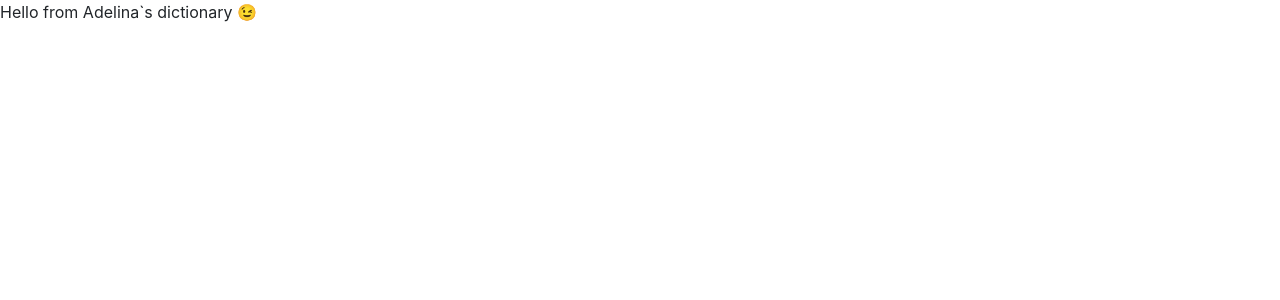
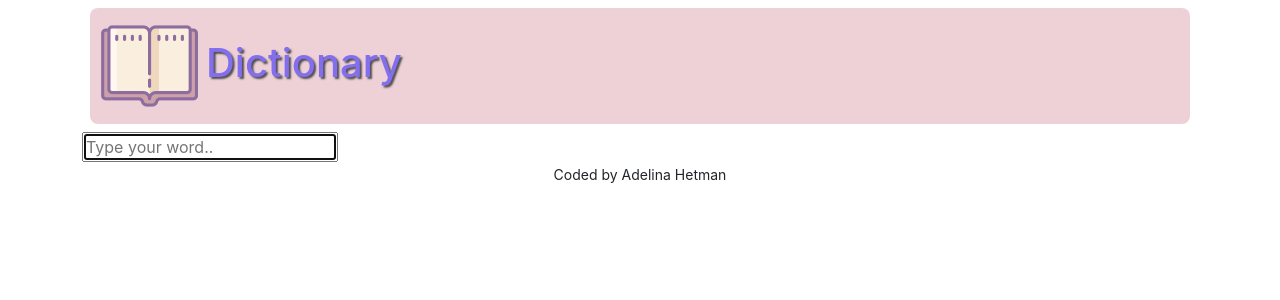
Before and after one commit to Adelina-HK/dictionary-app, a React (Create React App) app: page / in a window 1280 px wide. Shown: the top 300 px of the page. Built offline with nearby package versions, Linux system fonts and the light colour scheme.

Commit message:
Created a new component - Dictionary

```diff
--- a/src/App.css
+++ b/src/App.css
@@ -0,0 +1,6 @@
+header h1 {
+  color: rgb(131, 110, 238);
+  background: rgb(238, 209, 214);
+  text-shadow: 2px 2px 2px rgb(81, 78, 81);
+  border-radius: 8px;
+}
--- a/src/App.js
+++ b/src/App.js
@@ -1,11 +1,20 @@
 import "./App.css";
+import book from "./book.png";
+import Dictionary from "./Dictionary.js";
 
 export default function App() {
   return (
     <div className="App">
+      <div className="container">
       <header className="App-header">
-        <p>Hello from Adelina`s dictionary 😉 </p>{" "}
+        <h1 className="m-2"><img src={book} className="img-book m-2" alt="book pic" />
+          Dictionary </h1>
       </header>
+      <main>
+        <Dictionary />
+      </main>
+      <footer className="text-center"><small>Coded by Adelina Hetman</small></footer>
+    </div>
     </div>
   );
 }
--- /dev/null
+++ b/src/Dictionary.js
@@ -0,0 +1,27 @@
+import React, { useState } from "react";
+import "./Dictionary.css";
+
+export default function Dictionary() {
+  let [keyword, setKeyword] = useState("");
+
+  function search(event) {
+    event.preventDefault();
+    alert(`Searching for ${keyword} definition...`);
+  }
+
+  function handleKeywordChange(event) {
+    setKeyword(event.target.value);
+  }
+  return (
+    <div className="Dictionary">
+      <form onSubmit={search}>
+        <input
+          type="search"
+          autoFocus="on"
+          placeholder="Type your word.."
+          onChange={handleKeywordChange}
+        />
+      </form>
+    </div>
+  );
+}
```
Also changed, not shown: src/Dictionary.css (added), src/book.png (added).
